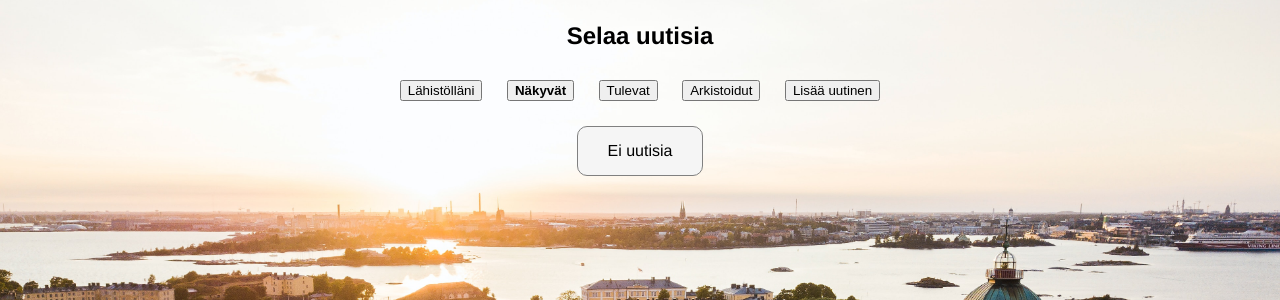
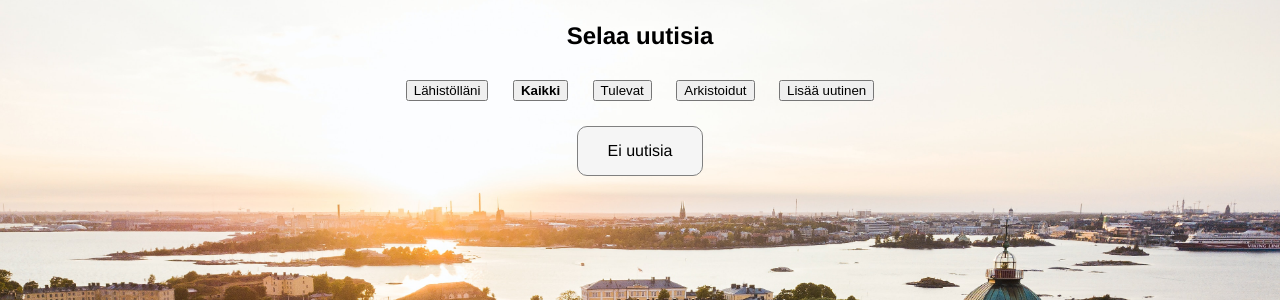
Before and after one commit to samushka13/web-app-project, a Flask app: page /browse_news in a window 1280 px wide. Shown: the part 138-438 px from the top of the page. Run offline with Flask 3, Linux system fonts and the light colour scheme; the visitor is signed in with stand-in values (Sample User, id 1).

Commit message:
Added a missing button to 'browse news' for basic users.

```diff
--- a/templates/browse_news.html
+++ b/templates/browse_news.html
@@ -14,15 +14,15 @@
     {% endif %}
 </form>
 
-{% if session.is_admin %}
-
 <form class="inlined" action="/browse_news">
     {% if request.path == "/browse_news" %}
-    <input class="input active" type="submit" value="Näkyvät" />
+    <input class="input active" type="submit" value="Kaikki" />
     {% else %}
-    <input class="input" type="submit" value="Näkyvät" />
+    <input class="input" type="submit" value="Kaikki" />
     {% endif %}
 </form>
+
+{% if session.is_admin %}
 
 <form class="inlined" action="/browse_news/upcoming">
     {% if request.path == "/browse_news/upcoming" %}
```
